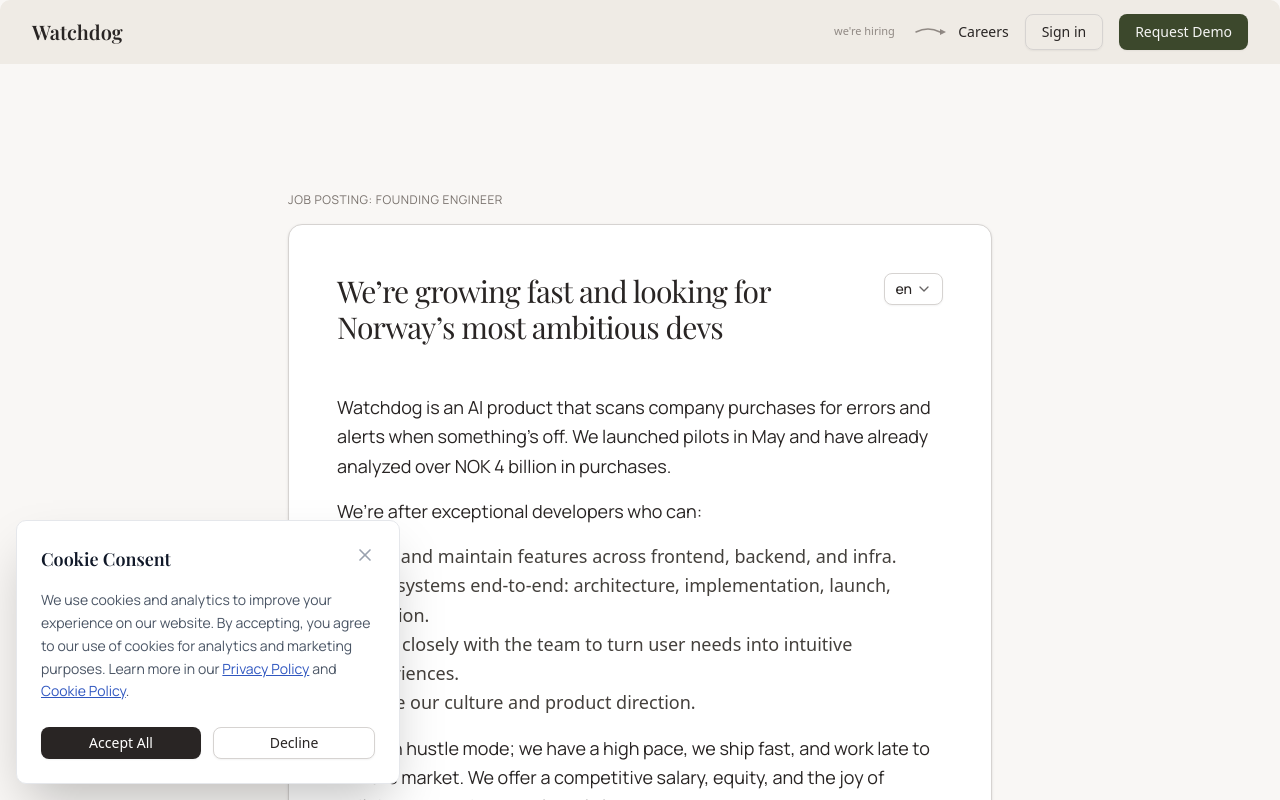
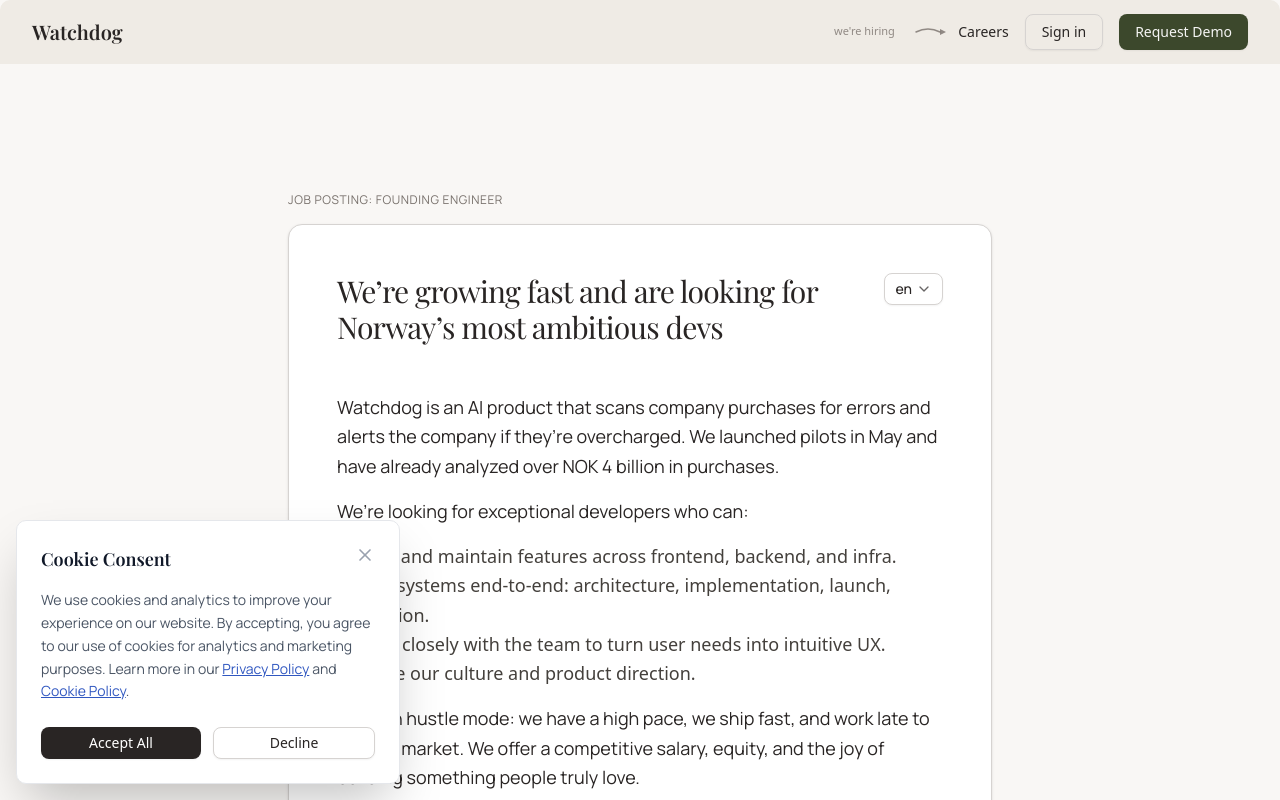
Before and after one commit to supersolve/watchdog-marketing, a Next.js app: page /careers in a window 1280 px wide. Shown: the top 800 px of the page. Built offline with nearby package versions, Linux system fonts and the light colour scheme; a web font is replaced by a local one.

Commit message:
fixed typos

```diff
--- a/src/components/app/careers-content.tsx
+++ b/src/components/app/careers-content.tsx
@@ -72,8 +72,8 @@
         <header className="mb-10 sm:mb-12 flex items-start justify-between gap-2 sm:gap-3 w-full">
           <h1 className="font-serif text-3xl sm:text-3xl tracking-tight flex-1 min-w-0 pr-2">
             {isNorwegian
-              ? 'Vi vokser fort og søker Norges mest ambisiøse utviklere'
-              : 'We’re growing fast and looking for Norway’s most ambitious devs'}
+              ? 'Vi vokser raskt og søker Norges mest ambisiøse utviklere'
+              : 'We’re growing fast and are looking for Norway’s most ambitious devs'}
           </h1>
 
           <div
@@ -150,11 +150,11 @@
             <p>Vi jakter eksepsjonelle utviklere som kan:</p>
             <ul className="list-disc pl-4 space-y-0 text-lg leading-relaxed text-stone-700">
               <li>
-                Bygge og vedlikeholde features på tvers av frontend, backend og
-                infra.
+                Bygge og vedlikeholde funksjonalitet på tvers av frontend,
+                backend og infra.
               </li>
               <li>
-                Ta eierskap over system fra ende-til-ende: arkitektur,
+                Ta eierskap til systemer fra ende-til-ende: arkitektur,
                 implementering, lansering og iterering.
               </li>
               <li>
@@ -164,17 +164,17 @@
               <li>Bidra til kultur- og produktutvikling.</li>
             </ul>
             <p>
-              Vi er i “hustle mode”; har høyt tempo, shipper raskt og jobber
+              Vi er i “hustle mode”; vi har høyt tempo, shipper raskt og jobber
               sent for å sikre at vi vinner markedet. Vi kan tilby god lønn,
-              eierandel og gleden av å bygge noe folk faktisk elsker å bruke.
+              eierandeler og gleden av å bygge noe folk faktisk elsker å bruke.
             </p>
             <p>
               Teamet består av tidligere gründere, ex-BCG og ex-BEKK, backet av
               investorer fra bl.a. A&Co og OpenAI.
             </p>
             <p>
-              Book 10–15 minutter med meg hvis du er interessert i å høre mer.
-              Du trenger ikke CV eller søknad.
+              Book 10–15 min med meg hvis du er interessert i å høre mer. Du
+              trenger ikke CV eller søknad.
             </p>
 
             <div className="pt-4 text-base sm:text-lg italic">
@@ -186,10 +186,10 @@
           <div className="space-y-4 text-lg leading-relaxed">
             <p>
               Watchdog is an AI product that scans company purchases for errors
-              and alerts when something’s off. We launched pilots in May and
-              have already analyzed over NOK 4 billion in purchases.
+              and alerts the company if they’re overcharged. We launched pilots
+              in May and have already analyzed over NOK 4 billion in purchases.
             </p>
-            <p>We’re after exceptional developers who can:</p>
+            <p>We’re looking for exceptional developers who can:</p>
             <ul className="list-disc pl-4 space-y-0 text-lg leading-relaxed text-stone-700">
               <li>
                 Build and maintain features across frontend, backend, and infra.
@@ -199,13 +199,12 @@
                 iteration.
               </li>
               <li>
-                Work closely with the team to turn user needs into intuitive
-                experiences.
+                Work closely with the team to turn user needs into intuitive UX.
               </li>
               <li>Shape our culture and product direction.</li>
             </ul>
             <p>
-              We’re in hustle mode; we have a high pace, we ship fast, and work
+              We’re in hustle mode: we have a high pace, we ship fast, and work
               late to win the market. We offer a competitive salary, equity, and
               the joy of building something people truly love.
             </p>
@@ -214,7 +213,7 @@
               investors from A&Co and OpenAI.
             </p>
             <p>
-              Book 10–15 minutes with me if you want to hear more (no CV or
+              Book 10–15 min with me if you want to hear more (no CV or
               application needed).
             </p>
 
```
